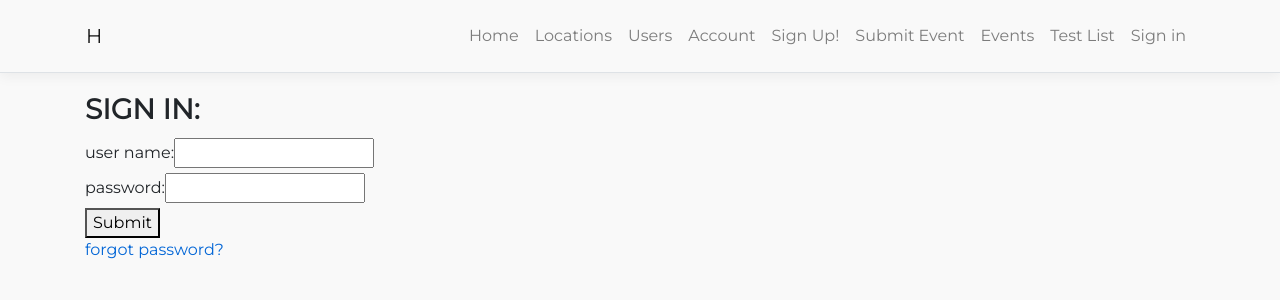
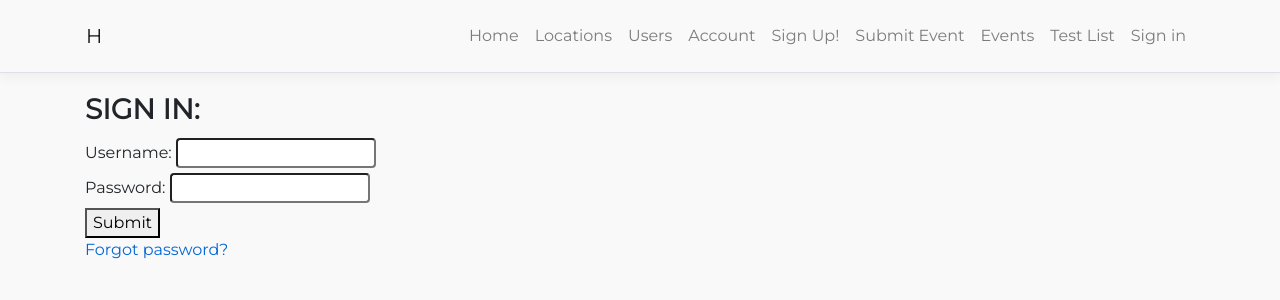
Before and after one commit to HappninProject/Happnin, a React (Create React App) app in the folder Happnin/ClientApp/: page /sign-in in a window 1280 px wide. Shown: the top 300 px of the page. Built offline with nearby package versions, Linux system fonts and the light colour scheme.

Commit message:
Made sign-in and forgotPassword look prettier

```diff
--- a/Happnin/ClientApp/src/components/UserCreation.js
+++ b/Happnin/ClientApp/src/components/UserCreation.js
@@ -90,7 +90,6 @@ export class UserCreation extends Component {
   }
 
   //this makes sure the username is valid, then add the valid or invalid classes accordingly
-  //TODO: get rid of console.log
   validateUsername(event) {
     const target = event.target;
     const usernameValue = target.value;
--- a/Happnin/ClientApp/src/components/forgotPassword.js
+++ b/Happnin/ClientApp/src/components/forgotPassword.js
@@ -1,24 +1,31 @@
-import React, { Component } from 'react';
+import React, { Component } from "react";
 export class forgotPassword extends Component {
   constructor(props) {
-        super(props)
+    super(props);
     this.state = {
-            email: ''
-
+      email: ""
+    };
   }
-    }
-    handleInputChange = (event) => {
-        event.preventDefault()
+  handleInputChange = event => {
+    event.preventDefault();
     this.setState({
       [event.target.name]: event.target.value
-        })
-    }
-    render () {
+    });
+  };
+  render() {
     return (
       <div>
         <div>
-                    <label class = 'subHeader'>email:</label>
-                    <input type = 'text' value = {this.state.email} onChange = {this.handleInputChange}></input>
+          <label htmlFor="email" class="subHeader">
+            Email:&nbsp;
+          </label>
+          <input
+            name="email"
+            type="text"
+            className="rounded"
+            value={this.state.email}
+            onChange={this.handleInputChange}
+          ></input>
         </div>
 
         <div>
--- a/Happnin/ClientApp/src/components/sign-in.js
+++ b/Happnin/ClientApp/src/components/sign-in.js
@@ -1,80 +1,94 @@
-import React, { Component } from 'react';
-import { Link } from 'react-router-dom';
+import React, { Component } from "react";
+import { Link } from "react-router-dom";
 
 export class signIn extends Component {
   constructor(props) {
-        super(props)
+    super(props);
     this.state = {
-            user : {
-                userName: '',
-                firstName : 'getUser',
-                lastName : 'getUser',
-                locationId : 1,
-                password: '',
-                email: 'get@signon.com',
+      user: {
+        userName: "",
+        firstName: "getUser",
+        lastName: "getUser",
+        locationId: 1,
+        password: "",
+        email: "get@signon.com"
       }
-
-        }
+    };
 
     this.handleInputChange = this.handleInputChange.bind(this);
     this.handleSubmit = this.handleSubmit.bind(this);
   }
 
-    componentDidMount() {
-    }
+  componentDidMount() {}
 
-    handleInputChange = (event) => {
-        event.preventDefault()
+  handleInputChange = event => {
+    event.preventDefault();
     const target = event.target;
     const value = target.value;
     const name = target.name;
 
-        console.log('hello world');
+    console.log("hello world");
     this.setState({
-            user : {
+      user: {
         ...this.state.user,
-                [name] : value
+        [name]: value
       }
     });
     console.log(this.state);
+  };
+
+  async handleSubmit(event) {
+    event.preventDefault();
+    console.log(JSON.stringify(this.state.user));
+    await fetch("user/SignOn", {
+      method: "POST",
+      body: JSON.stringify(this.state.user),
+      headers: { "Content-Type": "application/json" }
+    })
+      .then(res => res.json())
+      .then(response => console.log("Success: ", JSON.stringify(response)))
+      .then(error => console.error("error:", error));
   }
 
-    async handleSubmit(event){
-        event.preventDefault();
-        console.log(JSON.stringify(this.state.user))
-        await fetch('user/SignOn', {
-            method: 'POST',
-            body: JSON.stringify(this.state.user),
-            headers: { 'Content-Type' : 'application/json'}
-        }).then(res => res.json())
-        .then(response => console.log('Success: ', JSON.stringify(response)))
-        .then(error => console.error('error:',error));
-    }
-
-    render () {
+  render() {
     return (
       <form onSubmit={this.handleSubmit}>
         <div>
-                <label class = 'header'>SIGN IN:</label>
+          <label class="header">SIGN IN:</label>
 
           <div>
-                    <label class = 'subHeader'>user name:</label>
-                    <input name="userName" type = 'text' value = {this.state.userName} onChange = {this.handleInputChange}></input>
+            <label htmlFor="userName" class="subHeader">
+              Username:&nbsp;
+            </label>
+            <input
+              name="userName"
+              className="rounded"
+              type="text"
+              value={this.state.userName}
+              onChange={this.handleInputChange}
+            ></input>
           </div>
           <div>
-                    <label class = 'subHeader'>password:</label>
-                    <input name="password" type = 'password' value = {this.state.password} onChange = {this.handleInputChange}></input>
+            <label htmlFor="password" class="subHeader">
+              Password:&nbsp;
+            </label>
+            <input
+              name="password"
+              className="rounded"
+              type="password"
+              value={this.state.password}
+              onChange={this.handleInputChange}
+            ></input>
           </div>
 
           <div>
             <button>Submit</button>
           </div>
           <div>
-                    <Link to="forgotPassword">forgot password?</Link>
+            <Link to="forgotPassword">Forgot password?</Link>
           </div>
         </div>
       </form>
     );
   }
-
 }
```
Lines whose indentation alone changed are shown as unchanged.
